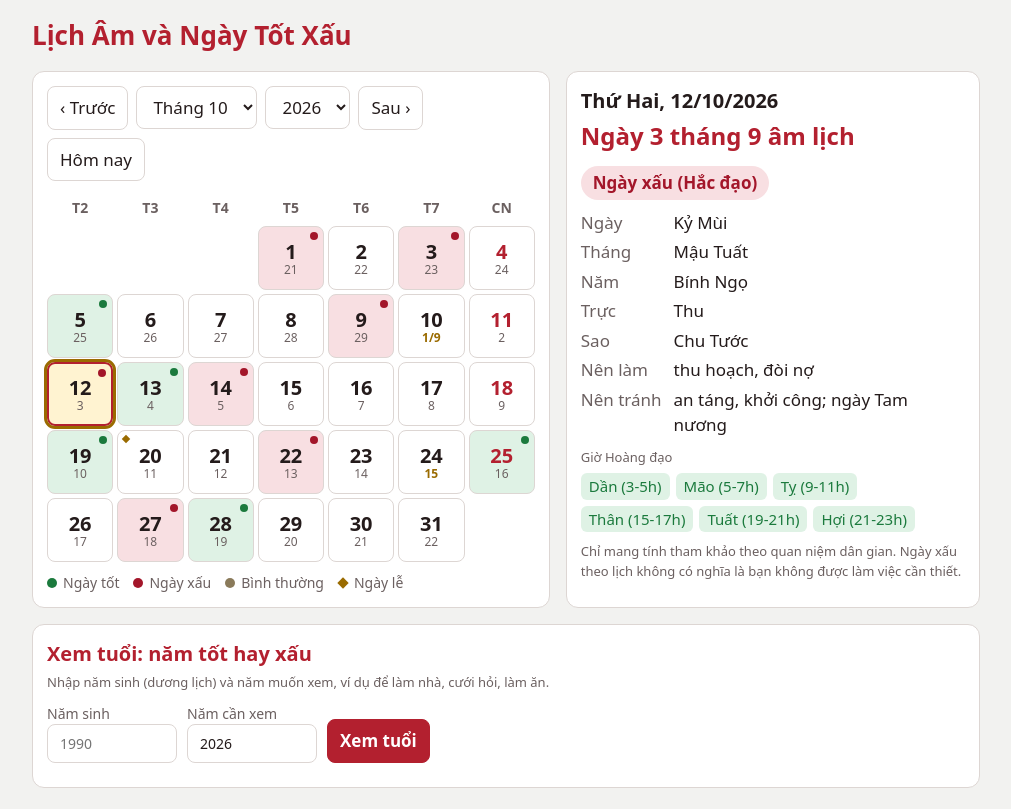
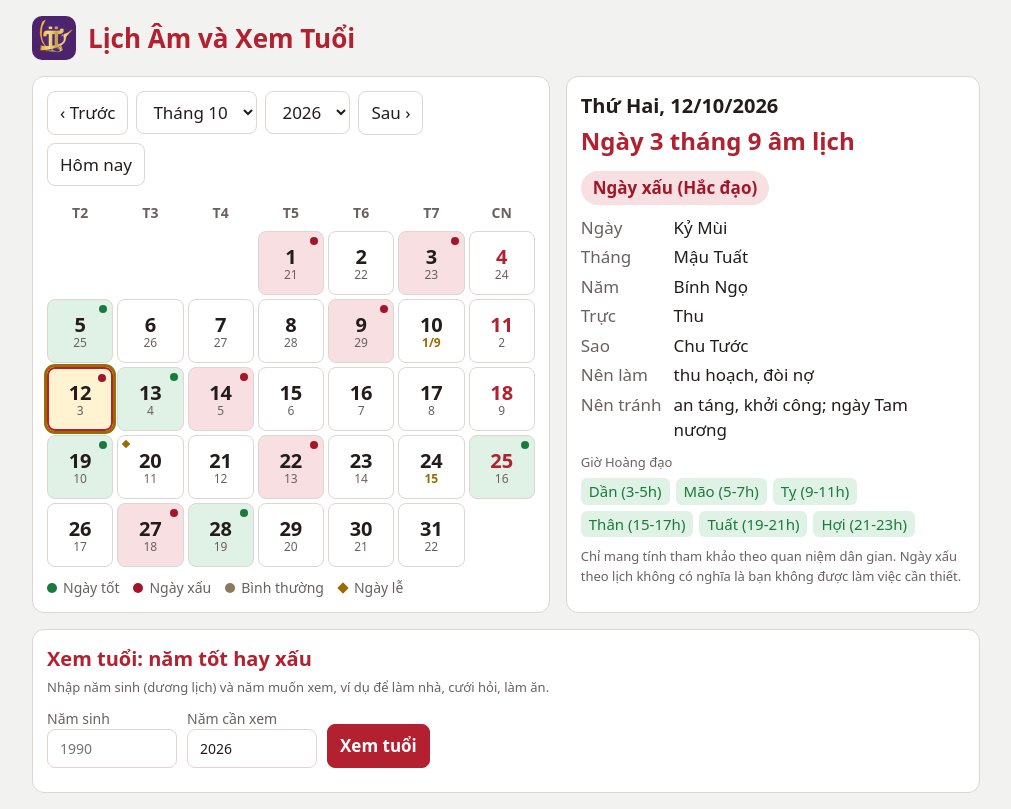
Before and after one commit to vuhuynhlytc-luotsong/phong-thuy-lac-viet, a plain HTML site: page index.html in a window 1280 px wide. Shown: the whole page, without its empty margins (134-1145 px from the left). Drawn offline with Linux system fonts and the light colour scheme.

Commit message:
Them logo va doi tieu de

```diff
--- a/index.html
+++ b/index.html
@@ -1,7 +1,7 @@
 <!doctype html>
 <html lang="vi"><link rel="icon" type="image/png" href="favicon.png"><meta charset="utf-8">
 <meta name="viewport" content="width=device-width, initial-scale=1">
-<title>Lịch Âm và Ngày Tốt Xấu</title>
+<title>Lịch Âm và Xem Tuổi</title>
 <style>
 :root{--bg:#f2f2f0;--card:#fff;--ink:#241b1b;--mute:#6b6060;--line:#ddd6d3;--red:#b3202f;--gold:#9a6b00;--good:#1b7a3d;--goodbg:#dff2e5;--bad:#a3162a;--badbg:#f8dfe2;--mid:#8a7a5a;--sel:#fff3d1}
 @media (prefers-color-scheme:dark){:root:not([data-theme="light"]){--bg:#171313;--card:#221c1c;--ink:#f1e9e7;--mute:#a89b98;--line:#3a3030;--red:#ff7b87;--gold:#e0b04a;--good:#58d08a;--goodbg:#173a25;--bad:#ff8592;--badbg:#44181e;--mid:#c9b88a;--sel:#4a3a12}}
@@ -10,7 +10,8 @@
 html,body{margin:0}
 body{background:var(--bg);color:var(--ink);font:400 17px/1.5 system-ui,"Segoe UI",Roboto,Arial,sans-serif;padding:env(safe-area-inset-top,0) 0 env(safe-area-inset-bottom,0)}
 main{max-width:980px;margin:0 auto;padding:16px;display:grid;grid-template-columns:1.25fr 1fr;gap:16px}
-h1{grid-column:1/-1;margin:0;font-size:26px;color:var(--red)}
+h1{grid-column:1/-1;margin:0;font-size:26px;color:var(--red);display:flex;align-items:center;gap:12px}
+h1 img{width:44px;height:44px;border-radius:10px;flex:none}
 .card{background:var(--card);border:1px solid var(--line);border-radius:12px;padding:14px}
 .bar{display:flex;gap:8px;align-items:center;flex-wrap:wrap;margin-bottom:12px}
 button,select{font:inherit;color:var(--ink);background:var(--card);border:1px solid var(--line);border-radius:8px;padding:8px 12px;cursor:pointer}
@@ -54,7 +55,7 @@ th,td{border-bottom:1px solid var(--line);padding:6px 8px;text-align:left;white-
 @media(max-width:760px){main{grid-template-columns:1fr}.c{min-height:54px}.c b{font-size:18px}}
 @media(prefers-reduced-motion:reduce){*{transition:none!important}}
 </style></head><body><main>
-<h1>Lịch Âm và Ngày Tốt Xấu</h1>
+<h1><img src="favicon.png" alt="" width="44" height="44">Lịch Âm và Xem Tuổi</h1>
 <section class="card">
  <div class="bar">
   <button id="pv" aria-label="Tháng trước">&lsaquo; Trước</button>
```
